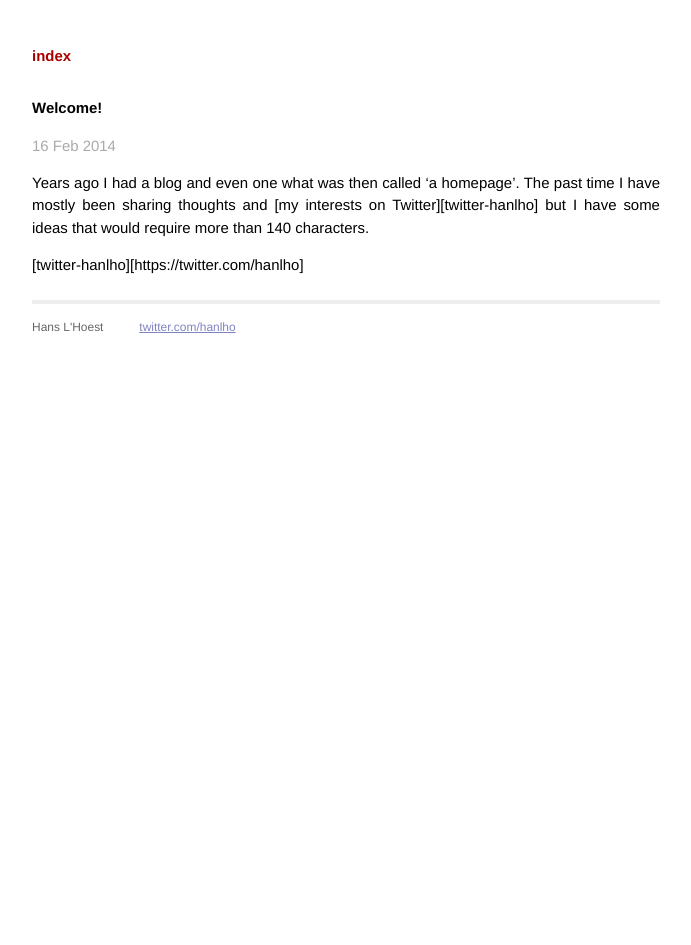
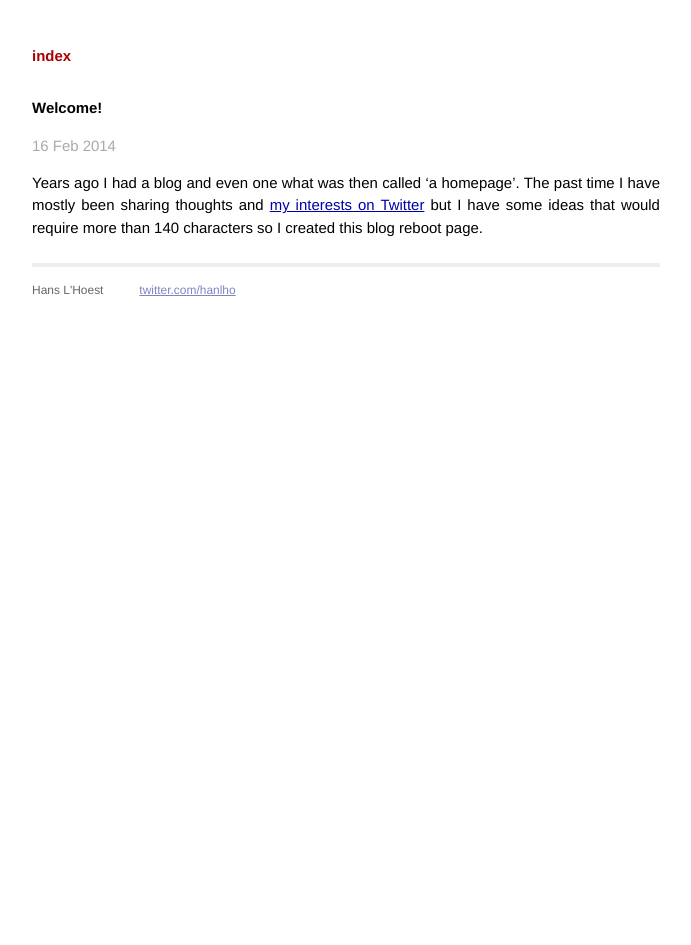
Before and after one commit to lhohan/lhohan.github.io, a Jekyll site: the page built from _posts/2014-02-16-welcome.markdown, in a window 1280 px wide. Shown: the whole page, without its empty margins (294-985 px from the left). Built offline with Jekyll 4.4.1, drawn with Linux system fonts in a browser that asks for light colours; Markdown is read by kramdown in place of the engine named in the settings.

Commit message:
Fixed links.

```diff
--- a/_posts/2014-02-16-welcome.markdown
+++ b/_posts/2014-02-16-welcome.markdown
@@ -6,6 +6,6 @@
 ---
 
 Years ago I had a blog and even one what was then called 'a homepage'.
-The past time I have mostly been sharing thoughts and [my interests on Twitter][twitter-hanlho] but I have some ideas that would require more than 140 characters.
+The past time I have mostly been sharing thoughts and [my interests on Twitter][twitter-hanlho] but I have some ideas that would require more than 140 characters so I created this blog reboot page.
 
-[twitter-hanlho][https://twitter.com/hanlho]
+[twitter-hanlho]: https://twitter.com/hanlho
```
